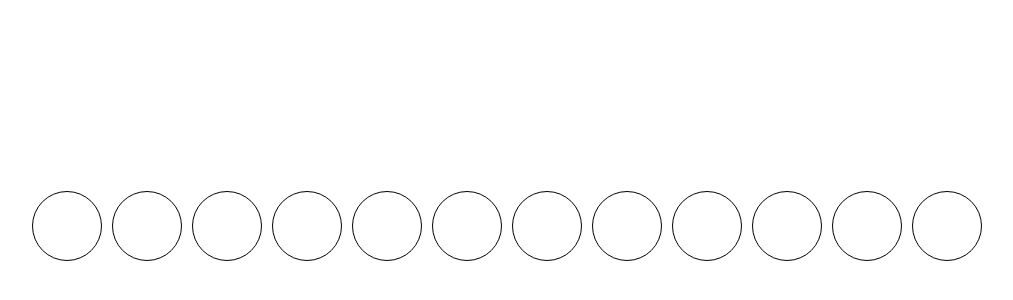
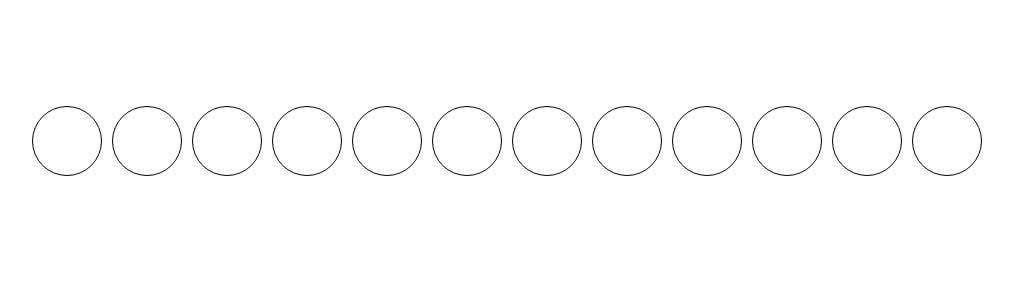
Before and after one commit to FilipDrzazga/my-memory-card-game, a plain HTML site: page index.html in a window 1280 px wide. Shown: the part 174-474 px from the top of the page, without its empty margins (133-1146 px from the left). Drawn offline with Linux system fonts and the light colour scheme.

Commit message:
last fix

```diff
--- a/style.css
+++ b/style.css
@@ -19,11 +19,7 @@ body {
   justify-content: center;
 
   width: 80%;
-<<<<<<< HEAD
   height: 50%;
-=======
-  height: 50vh;
->>>>>>> a0c6cb45c5748e68370086bf9dfb5d877fab69f6
 
   margin: 150px auto 0;
 
@@ -80,12 +76,9 @@ body {
   left: 50%;
   transform: translate(-50%, -50%);
 
-<<<<<<< HEAD
-  width: 230px;
-=======
-  width: 250px;
->>>>>>> a0c6cb45c5748e68370086bf9dfb5d877fab69f6
-  height: 150px;
+  <<<<<<< HEAD width: 230px;
+  =======width: 250px;
+  >>>>>>>a0c6cb45c5748e68370086bf9dfb5d877fab69f6 height: 150px;
   margin-top: 30px;
 
   border: black solid 1px;
```
